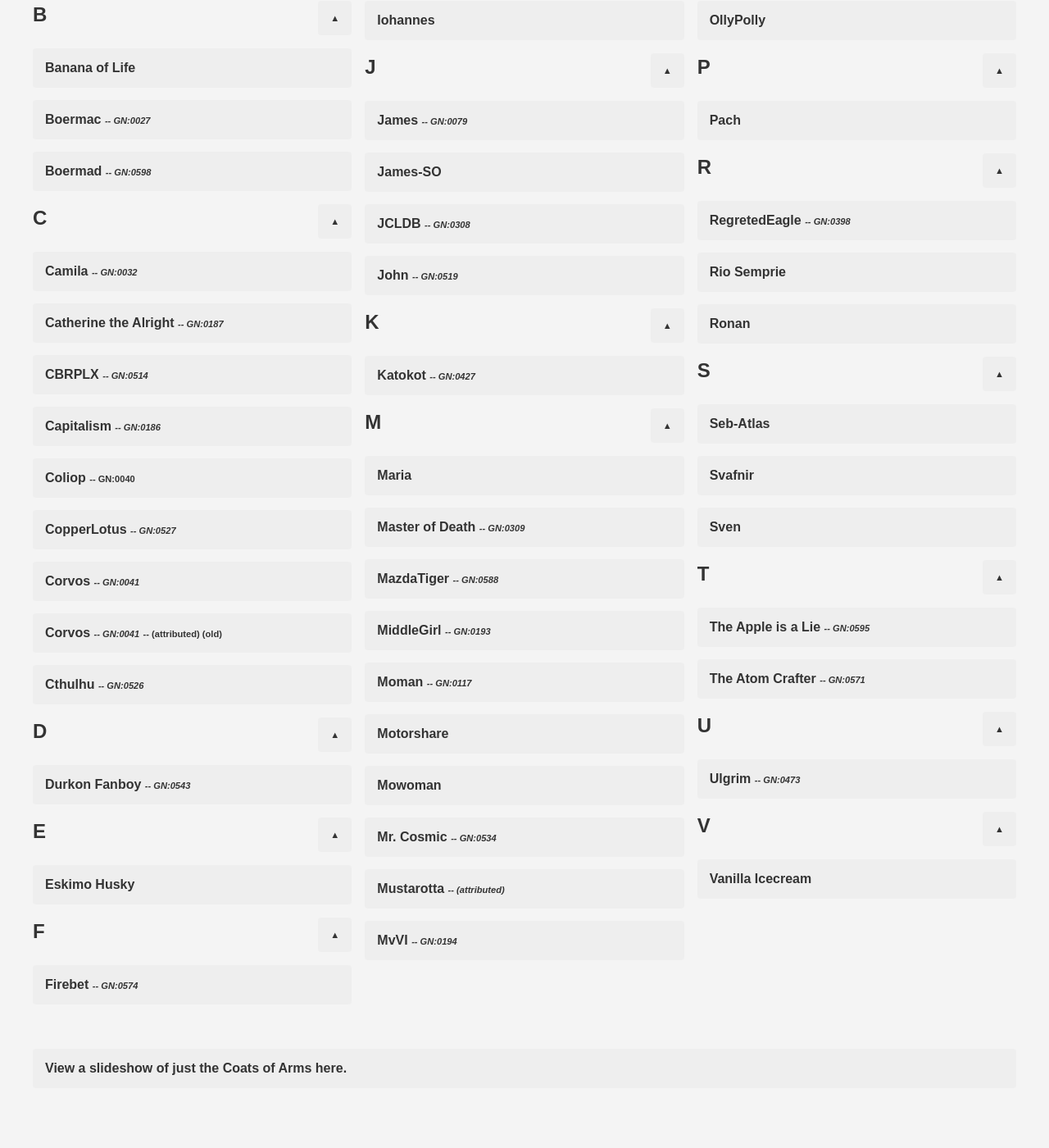
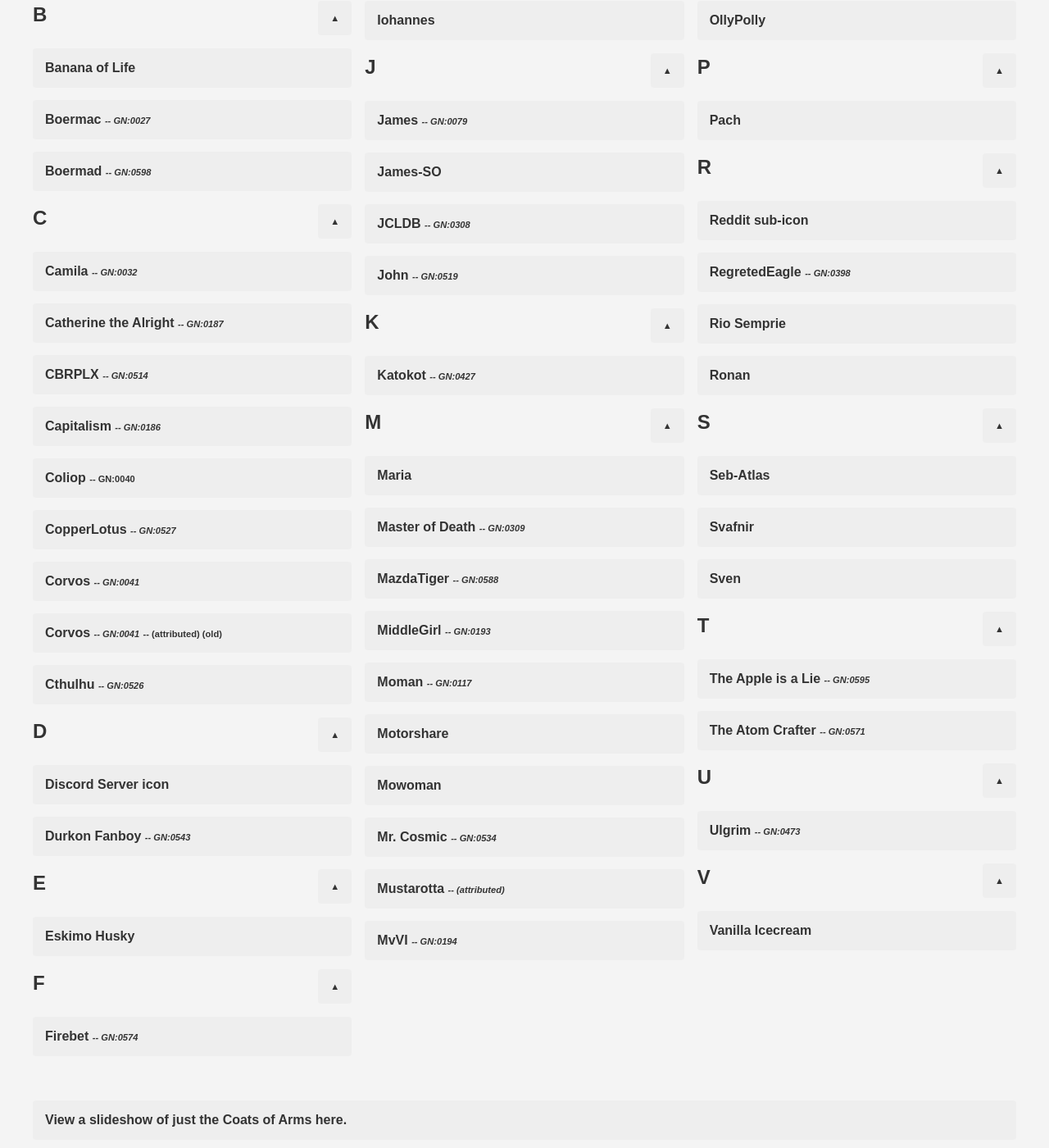
Before and after one commit to sirhcb/NAtesting, a Jekyll site: the page built from index.html, in a window 1280 px wide and 1400 px high, scrolled down 765 px. Shown: the whole window at 82% size. Built offline with Jekyll 4.4.1, drawn with Linux system fonts in a browser that asks for light colours; before the commit the page ends 2132 px from its top, so only the background shows below that.

Commit message:
Update links in index.html for Series I

```diff
--- a/index.html
+++ b/index.html
@@ -99,7 +99,7 @@
   <ul>
   </ul>
 </div>
-<!-- <li><a href="/NotreArms/slideshows/Series /#slide-"> <i><small><small>-- GN:0</small></small></i></a></li>
+<!-- <li><a href="/NotreArms/slideshows/Series I/#slide-3"> <i><small><small>-- GN:0</small></small></i></a></li>
 
 <!-- Section A -->
 <div id="section-A">
@@ -166,6 +166,7 @@
   </div>
 
   <ul>
+    <li><a href="/NotreArms/slideshows/Series I/#slide-3">Discord Server icon</a></li>
     <li><a href="/NotreArms/slideshows/Series II/#slide-1">Durkon Fanboy <i><small><small>-- GN:0543</small></small></i></a></li>
   </ul>
 </div>
@@ -339,6 +340,7 @@
   </div>
 
   <ul>
+    <li><a href="/NotreArms/slideshows/Series I/#slide-3">Reddit sub-icon</a></li>
     <li><a href="/NotreArms/slideshows/Series II/#slide-2">RegretedEagle <i><small><small>-- GN:0398</small></small></i></a></li>
     <li><a href="/NotreArms/slideshows/Series I/#slide-1">Rio Semprie</a></li>
     <li><a href="/NotreArms/slideshows/Series II/#slide-8">Ronan</a></li>
```
